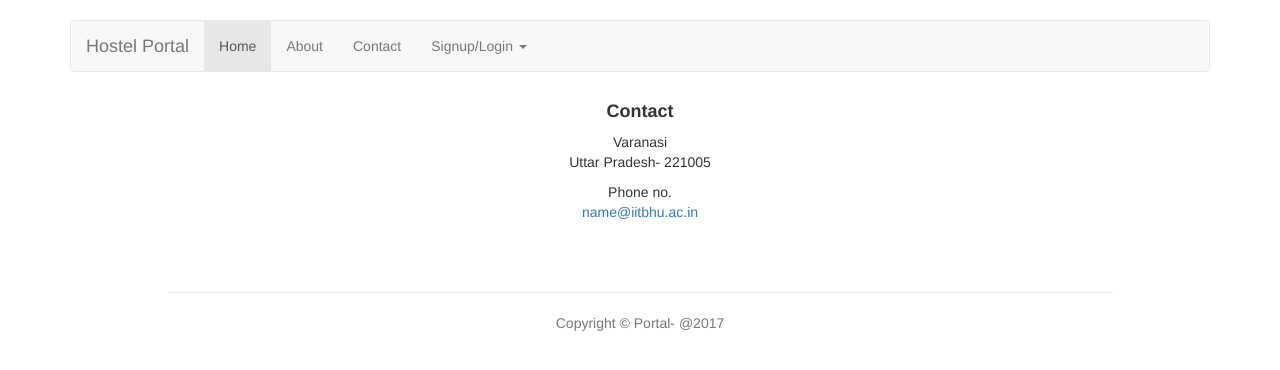
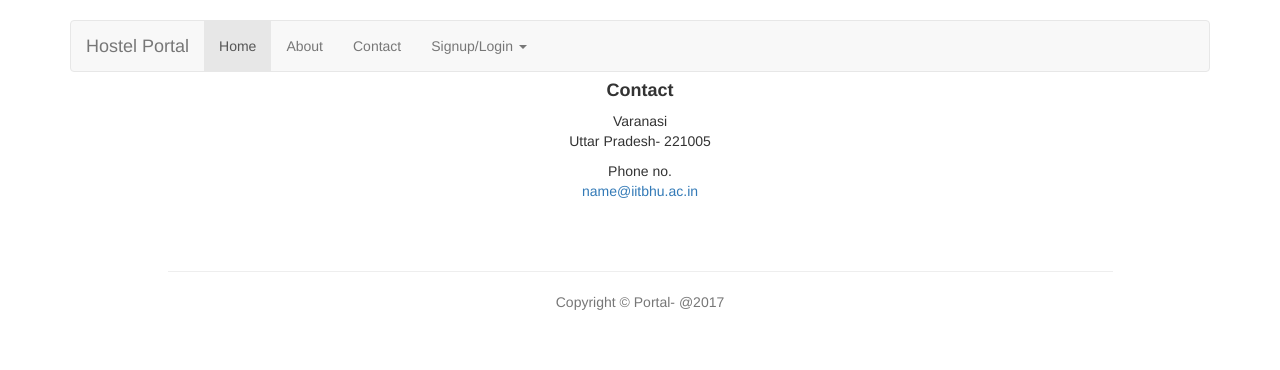
Before and after one commit to ketankr9/hostel, a Django app: page /contactus/ in a window 1280 px wide. Shown: the top 370 px of the page. Run offline with Django 3.2, Linux system fonts and the light colour scheme; some libraries are stand-ins or nearby versions.

Commit message:
Update base.html

```diff
--- a/templates/base.html
+++ b/templates/base.html
@@ -30,6 +30,15 @@
       <script src="https://oss.maxcdn.com/html5shiv/3.7.3/html5shiv.min.js"></script>
       <script src="https://oss.maxcdn.com/respond/1.4.2/respond.min.js"></script>
     <![endif]-->
+    <style type="text/css">
+    	   .footer {
+                      clear: both;
+                      position: relative;
+                      z-index: 10;
+                      height: 3em;
+                      margin-top: -3em;
+                }
+    </style>
   </head>
 
   <body>
@@ -79,7 +88,7 @@
     <!-- Bootstrap core JavaScript
     ================================================== -->
     <!-- Placed at the end of the document so the pages load faster -->
-    <footer>
+    <div class="footer">
         <div class="container">
             <div class="row">
                 <div class="col-lg-10 col-lg-offset-1 text-center">
@@ -110,7 +119,7 @@
             </div>
         </div>
         <a id="to-top" href="#top" class="btn btn-dark btn-lg"><i class="fa fa-chevron-up fa-fw fa-1x"></i></a>
-    </footer>
+    </div>
     <script src="https://ajax.googleapis.com/ajax/libs/jquery/1.12.4/jquery.min.js"></script>
     <script>window.jQuery || document.write('<script src="{% static "base/jquery.min.js" %}" ><\/script>')</script>
     <script src="{% static "base/bootstrap.min.js" %}" ></script>
```
